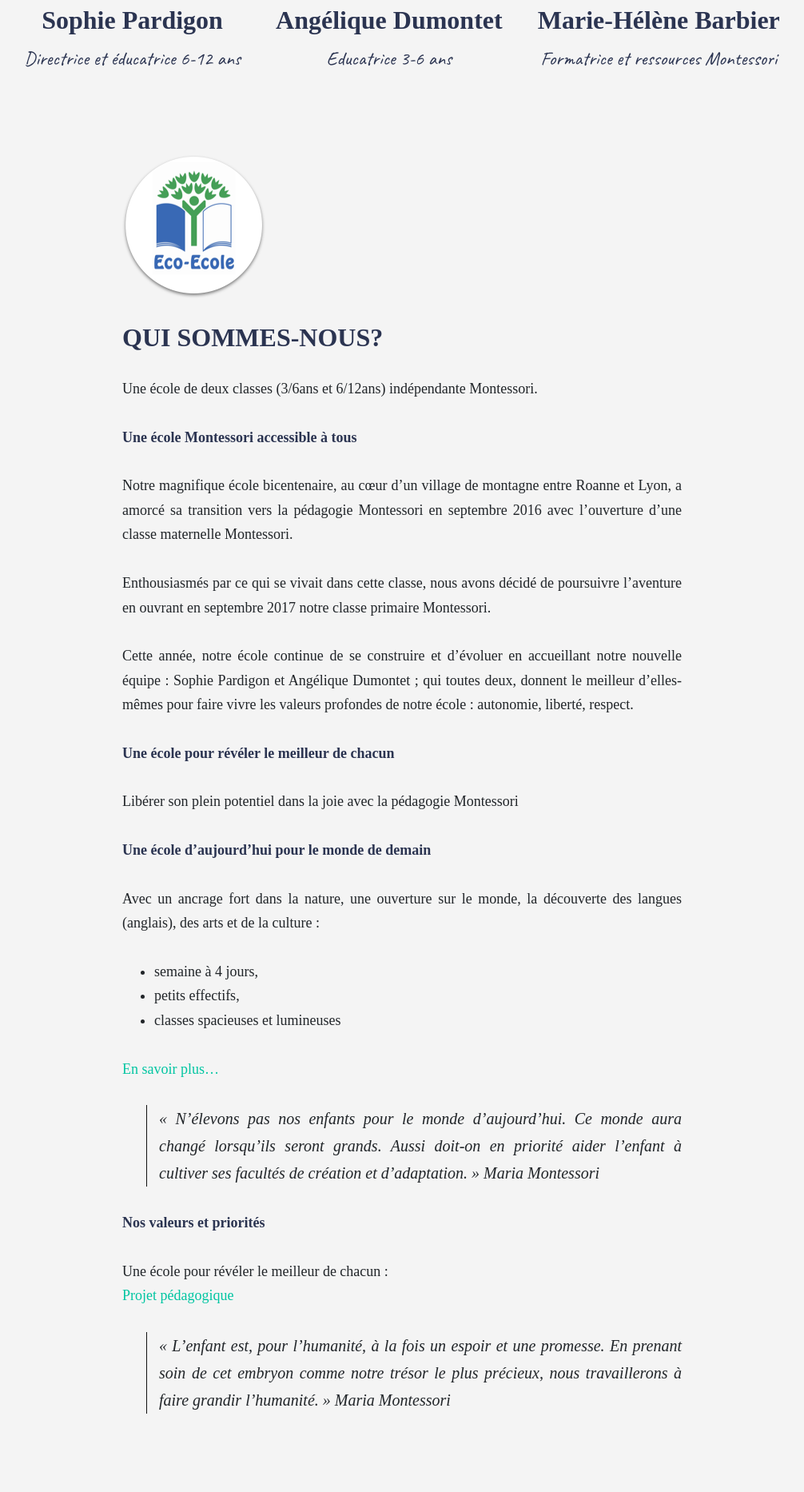
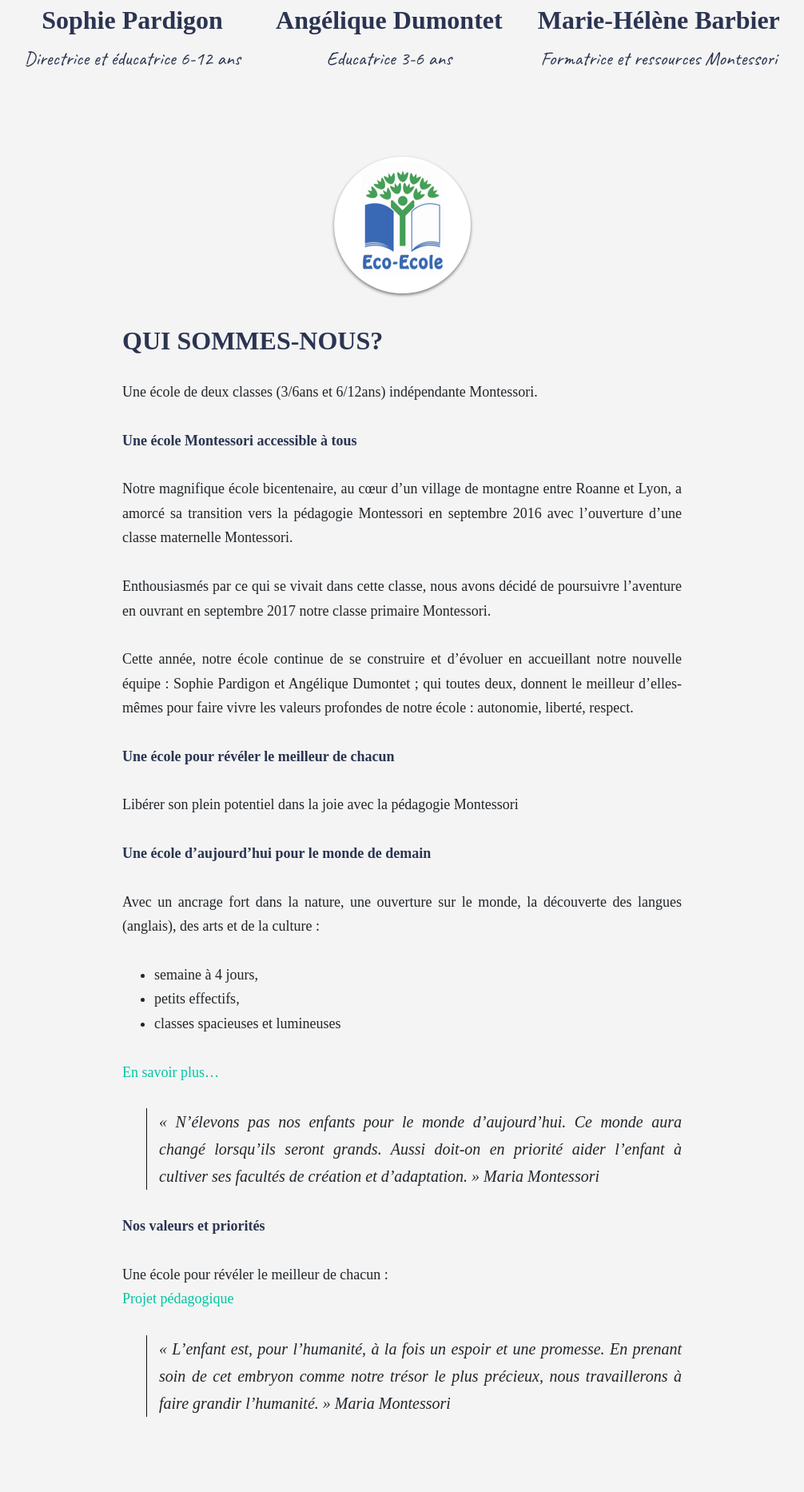
Before and after one commit to violay-rainbow-school/violay-rainbow-school.github.io, a Jekyll site: the page built from _pages/index.md, in a window 1280 px wide. Shown: the part 1555-3421 px from the top of the page at 80% size, without its empty margins (137-1143 px from the left). Built offline with Jekyll 4.4.1, drawn with Linux system fonts in a browser that asks for light colours; nearby versions of some CDN libraries; some web fonts are replaced; the list of posts is cut into pages by our own code; comment, search, counter and statistics services are not loaded.

Commit message:
center eco-ecole logo

```diff
--- a/_pages/index.md
+++ b/_pages/index.md
@@ -22,7 +22,9 @@ button_links:
   url: "/contact"
 ---
 
-![Eco Ecole](/assets/images/logo/logo_eco_ecole.png)
+<figure style="display: grid;">
+  <img src="/assets/images/logo/logo_eco_ecole.png" alt="Eco Ecole" style="margin: 0 auto 1em auto;">
+</figure>
 
 ## QUI SOMMES-NOUS?
 
```
Also changed, not shown: _config.yml (line endings or trailing spaces), 1 other file.
